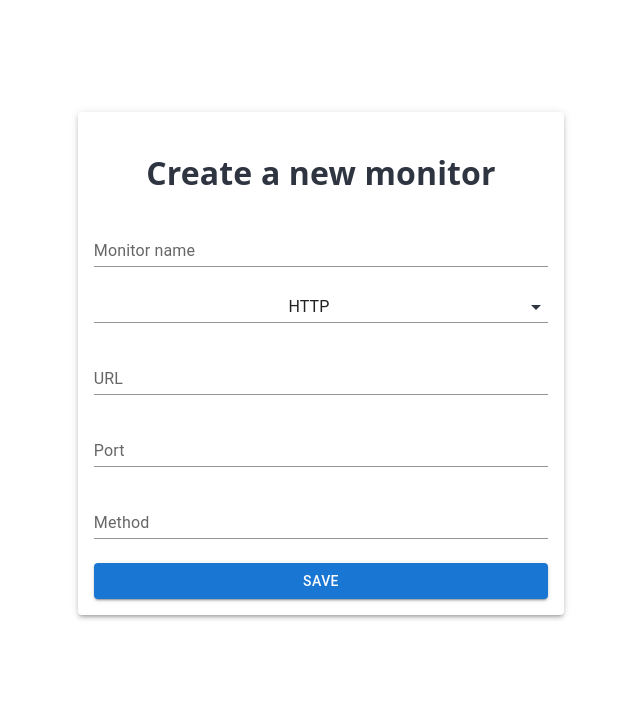
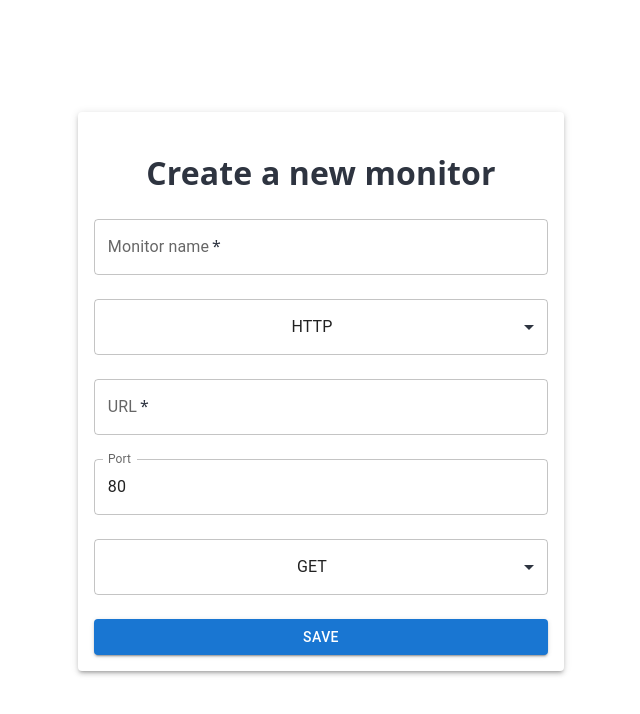
Before and after one commit to ananthvk/uptime-monitor, a React app in the folder frontend/: page /monitor/new in a window 1280 px wide. Shown: the top 714 px of the page, without its empty margins (319-959 px from the left). Built offline with nearby package versions, Linux system fonts and the light colour scheme; the HTML template or start-up script is replaced by a standard one.

Commit message:
Finished create form

```diff
--- a/frontend/src/components/CreateMonitor.tsx
+++ b/frontend/src/components/CreateMonitor.tsx
@@ -1,8 +1,24 @@
-import { Box, Button, MenuItem, Paper, Select, TextField } from '@mui/material';
+import { Alert, Box, Button, MenuItem, Paper, Select, TextField } from '@mui/material';
+import { useState } from 'react';
+import { useMutation } from 'react-query';
+import axiosClient from '../axios-client';
+import { useNavigate } from 'react-router';
+
 function CreateMonitor() {
+    const [name, setName] = useState("")
+    const [type, setType] = useState("HTTP")
+    const [url, setUrl] = useState("")
+    const [port, setPort] = useState("80")
+    const [method, setMethod] = useState("GET")
+    const mutation = useMutation((newMonitor: any): any => {
+        return axiosClient.post('monitor', newMonitor)
+    })
+    const navigate = useNavigate()
+
     return <Box display="flex" alignContent="center" justifyContent="center" marginTop="5em">
-        <Paper elevation={3} sx={{ padding: '1em'
-                ,width: {
+        <Paper elevation={3} sx={{
+            padding: '1em'
+            , width: {
                 xs: '90%',
                 sm: '80%',
                 md: '50%',
@@ -15,15 +31,44 @@ function CreateMonitor() {
             </h1>
             <form>
                 <Box display="flex" alignContent="center" justifyContent="center" flexDirection="column" gap={3}>
-                    <TextField label="Monitor name" variant="standard" />
-                    <Select variant='standard' label="Type" value="HTTP">
+                    <TextField required label="Monitor name" variant="outlined" value={name} onChange={(e) => setName(e.target.value)} />
+                    <Select variant='outlined' label="Type" value={type} onChange={(e) => setType(e.target.value)}>
                         <MenuItem value={"HTTP"}>HTTP</MenuItem>
                         <MenuItem value={"TCP"}>TCP</MenuItem>
                     </Select>
-                    <TextField label="URL" variant="standard" />
-                    <TextField label="Port" variant="standard" />
-                    <TextField label="Method" variant="standard" />
-                    <Button variant="contained">Save</Button>
+                    <TextField required label="URL" variant="outlined" value={url} onChange={(e) => setUrl(e.target.value)} />
+                    <TextField type="number" label="Port" variant="outlined" value={port} onChange={(e) => setPort(e.target.value)} />
+                    {
+                        type === "HTTP" ?
+                            <Select variant='outlined' label="Type" value={method} onChange={(e) => setMethod(e.target.value)}>
+                                <MenuItem value={"GET"}>GET</MenuItem>
+                                <MenuItem value={"HEAD"}>HEAD</MenuItem>
+                                <MenuItem value={"OPTIONS"}>OPTIONS</MenuItem>
+                                <MenuItem value={"TRACE"}>TRACE</MenuItem>
+                                <MenuItem value={"PUT"}>PUT</MenuItem>
+                                <MenuItem value={"DELETE"}>DELETE</MenuItem>
+                                <MenuItem value={"POST"}>POST</MenuItem>
+                                <MenuItem value={"PATCH"}>PATCH</MenuItem>
+                                <MenuItem value={"CONNECT"}>CONNECT</MenuItem>
+                            </Select>
+                            : <></>
+                    }
+                    <Button variant="contained" onClick={() => {
+                        // TODO: Validation
+                        mutation.mutate({
+                            name,
+                            type,
+                            url,
+                            port,
+                            method
+                        }, {
+                            onSuccess: (data: any) => {
+                                navigate(`/monitor/${data.data.id}`)
+                            }
+                        })
+                    }}>Save</Button>
+                    {mutation.isLoading ? <Alert severity='info'>Submitting...</Alert> : <></>}
+                    {mutation.isError ? <Alert severity='error'>Error: {(mutation as any).error.message}</Alert> : <></>}
                 </Box>
             </form>
         </Paper>
--- a/frontend/src/components/MonitorDetail.tsx
+++ b/frontend/src/components/MonitorDetail.tsx
@@ -1,6 +1,8 @@
 import { useParams } from "react-router"
 import axiosClient from "../axios-client";
 import { useQuery } from "react-query";
+import { Box, Button } from "@mui/material";
+import { Delete, Edit } from "@mui/icons-material";
 
 type Monitor = { id: string, name: string, url: string, port: string, type: string }
 
@@ -28,17 +30,37 @@ function MonitorDetail() {
         return <div>Error occured while fetching data from server {(error as any).message} </div>
     }
 
-    return <div>
-        <h1>
-            {monitor?.name}
-        </h1>
+    return <Box
+        sx={{
+            width: {
+                xs: '90%',
+                sm: '80%',
+                md: '50%',
+                lg: '40%',
+                xl: '30%'
+            }
+        }}
+        marginLeft="1em">
+        <Box display="flex" flexDirection="row" alignItems="center" justifyContent="space-between">
+            <h1>
+                {monitor?.name}
+            </h1>
+            <Box>
+                <Button>
+                    <Edit />
+                </Button>
+                <Button>
+                    <Delete />
+                </Button>
+            </Box>
+        </Box>
         <p>
             {monitor?.type}
         </p>
         <p>
             {monitor?.url}:{monitor?.port}
         </p>
-    </div>
+    </Box>
 }
 
 
```
Lines whose indentation alone changed are shown as unchanged.
